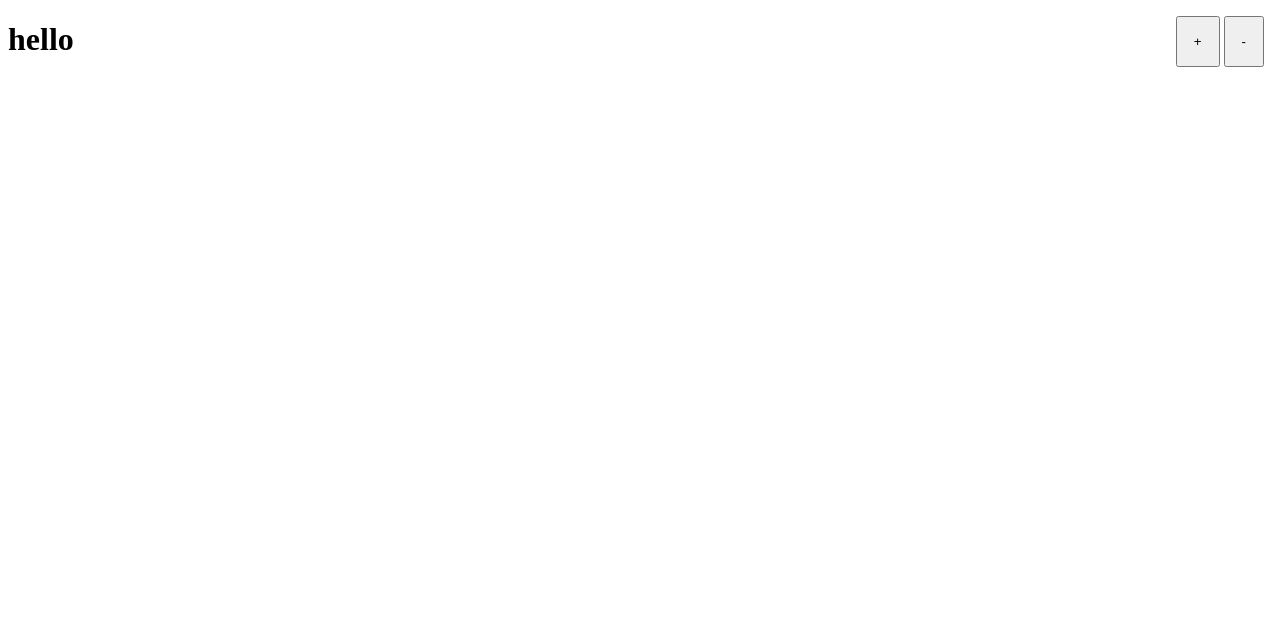
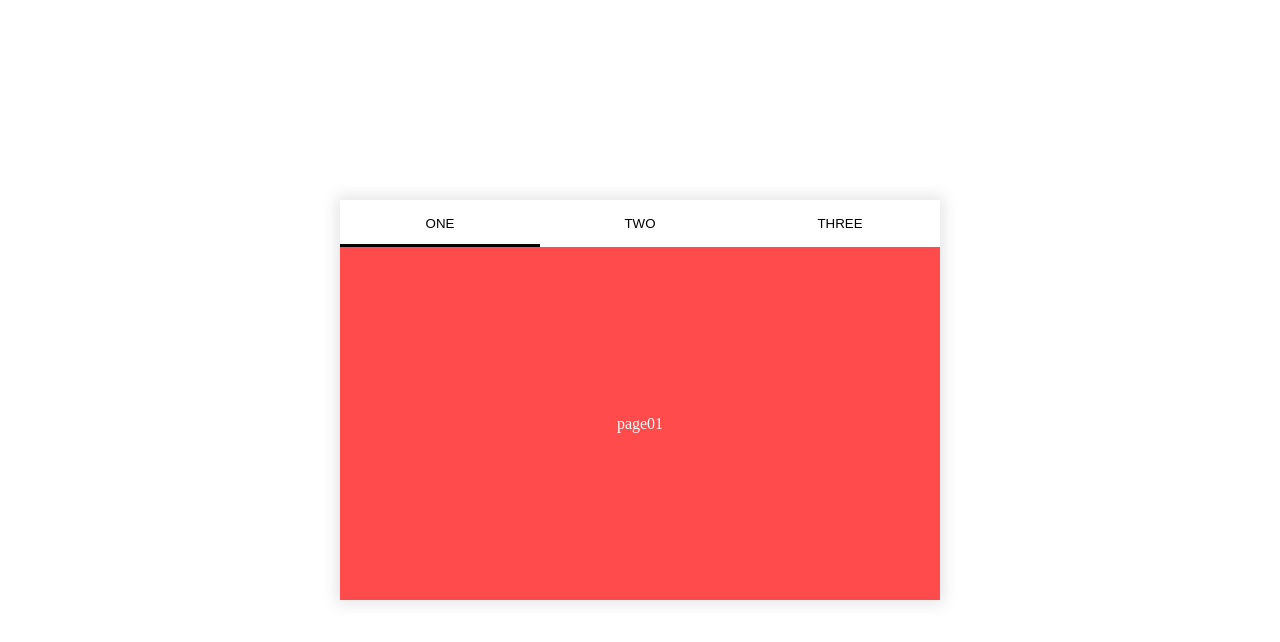
Before and after one commit to M-Moong/special_class, a plain HTML site: page advanced/client/index.html in a window 1280 px wide. Drawn offline with Linux system fonts and the light colour scheme.

Commit message:
(중급반) 재귀함수, 동적 렌더링 스터디

```diff
--- /dev/null
+++ b/advanced/client/css/reset.css
@@ -0,0 +1,48 @@
+/* http://meyerweb.com/eric/tools/css/reset/
+   v2.0 | 20110126
+   License: none (public domain)
+*/
+
+html, body, div, span, applet, object, iframe,
+h1, h2, h3, h4, h5, h6, p, blockquote, pre,
+a, abbr, acronym, address, big, cite, code,
+del, dfn, em, img, ins, kbd, q, s, samp,
+small, strike, strong, sub, sup, tt, var,
+b, u, i, center,
+dl, dt, dd, ol, ul, li,
+fieldset, form, label, legend,
+table, caption, tbody, tfoot, thead, tr, th, td,
+article, aside, canvas, details, embed,
+figure, figcaption, footer, header, hgroup,
+menu, nav, output, ruby, section, summary,
+time, mark, audio, video {
+    margin: 0;
+    padding: 0;
+    border: 0;
+    font-size: 100%;
+    font: inherit;
+    vertical-align: baseline;
+}
+/* HTML5 display-role reset for older browsers */
+article, aside, details, figcaption, figure,
+footer, header, hgroup, menu, nav, section {
+    display: block;
+}
+body {
+    line-height: 1;
+}
+ol, ul {
+    list-style: none;
+}
+blockquote, q {
+    quotes: none;
+}
+blockquote:before, blockquote:after,
+q:before, q:after {
+    content: '';
+    content: none;
+}
+table {
+    border-collapse: collapse;
+    border-spacing: 0;
+}
--- a/advanced/client/css/style.css
+++ b/advanced/client/css/style.css
@@ -1,12 +1,89 @@
 
 
-.container {
-	position: fixed;
-	right: 1rem;
-	top: 1rem;
+
+
+
+.container{
+  width: 600px;
+  height: 400px;
+  position: absolute;
+  left: 50%;
+  top: 50%;
+  transform: translate(-50%,-50%);
+  display:flex;
+  flex-direction: column;
+  box-shadow: 0px 0px 14px 4px rgba(0,0,0,0.1);
+  /* border: 1px solid black; */
+  box-sizing: border-box;
+  overflow: hidden;
 }
 
-button {
-	padding: 1rem;
-	cursor: pointer;
+
+
+.nav > ul{
+  display:flex;
+  position: relative;
 }
+
+
+.nav > ul::after{
+  content: '';
+  height: 0.2rem;
+  width: 33.33333%;
+  background-color:black;
+  position: absolute;
+  left:0;
+  bottom: 0;
+  transition: 0.24s;
+
+}
+
+
+.nav.tab1 > ul::after{transform: translateX(0)}
+.nav.tab2 > ul::after{transform: translateX(100%)}
+.nav.tab3 > ul::after{transform: translateX(200%)}
+
+
+
+.nav > ul > li{
+  flex: 1;
+
+}
+
+.nav > ul > li button{
+  padding: 1rem;
+  width: 100%;
+  text-transform: uppercase;
+  background: transparent;
+  border: none;
+  cursor: pointer;
+  transition: all .5s;
+}
+
+
+.nav > ul > li button:hover{
+  transform: translate(-2px,-2px);
+  box-shadow: 4px 4px 8px 2px rgba(0,0,0,0.1);
+}
+
+
+
+.contents{
+  width: 300%;
+  display:flex;
+  flex: 1;
+  transition: all .5s;
+}
+
+
+.contents .section{
+  flex: 1;
+  color: white;
+  display: flex;
+  justify-content: center;
+  align-items: center;
+}
+
+.section:nth-child(1){ background:rgb(255, 75, 75)}
+.section:nth-child(2){ background: dodgerblue}
+.section:nth-child(3){ background: hotpink}
--- a/advanced/client/index.html
+++ b/advanced/client/index.html
@@ -1,23 +1,44 @@
 <!DOCTYPE html>
-<html lang="ko">
+<html lang="ko-KR">
+
 <head>
 	<meta charset="UTF-8" />
 	<meta name="viewport" content="width=device-width, initial-scale=1.0" />
+
+	<link rel="stylesheet" href="./css/reset.css" />
+	<link rel="stylesheet" href="./css/style.css" />
+	<script src="./js/2-2.js" defer></script>
 	<title>advanced javascript</title>
-	<link rel="stylesheet" href="./css/style.css" />
-	<script src="./js/1-1.js" defer></script>
 </head>
+
 <body>
 
+
 	<div class="container">
-		<button class="plus">+</button>
-		<button class="minus">-</button>
+		<nav class="nav">
+			<ul>
+				<li class="nav_item" data-tab-index="1">
+					<button type="button">one</button>
+				</li>
+				<li class="nav_item" data-tab-index="2">
+					<button type="button">two</button>
+				</li>
+				<li class="nav_item" data-tab-index="3">
+					<button type="button">three</button>
+				</li>
+			</ul>
+		</nav>
+		<div class="contents">
+			<!-- <div class="section">PAGE01</div>
+      <div class="section">PAGE02</div>
+      <div class="section">PAGE03</div> -->
+		</div>
 	</div>
 
 
-	<h1 class="heading">hello</h1>
 
 
 
 </body>
+
 </html>
--- /dev/null
+++ b/advanced/client/js/2-2.js
@@ -0,0 +1,67 @@
+//  TWO 버튼을 클릭하면 PAGE02 나올 수 있도록.
+
+const pages = ["page01", "page02", "page03"];
+
+const nav = document.querySelector(".nav");
+const [one, two, three] = nav.querySelectorAll(".nav li");
+const contents = document.querySelector(".contents");
+
+// 동적 랜더링
+
+const createDIV = (data, className) => {
+  if (!Array.isArray(data)) {
+    let template = `
+      <div class="${className}">${data}</div>
+    `;
+    return template;
+  }
+
+  return data.map(
+    (item) => /* html */ `<div class="${className}">${item}</div>`
+  );
+};
+
+const render = (node, data) => {
+  node.insertAdjacentHTML("beforeend", data);
+};
+
+const div = createDIV(pages, "section");
+
+div.forEach((item) => render(contents, item));
+
+// 1. 태그를 생성  create
+// 2. 생성된 태그를 가지고 뿌려줘야함 render
+
+const handleTab = (e) => {
+  let target = e.currentTarget;
+  let tabIndex = target.dataset.tabIndex;
+
+  for (let i = 0; i < 3; i++) {
+    nav.classList.remove(`tab${i + 1}`);
+  }
+
+  nav.classList.add(`tab${tabIndex}`);
+  contents.style.transform = `translateX(-${33.333 * (tabIndex - 1)}%)`;
+};
+
+one.addEventListener("click", handleTab);
+two.addEventListener("click", handleTab);
+three.addEventListener("click", handleTab);
+
+// navList.forEach((item,index)=>{
+//   item.addEventListener('click',()=>{
+
+//     // for(let i = 0; i < 3;  i++){
+//     //   nav.classList.remove(`tab${i}`);
+//     // }
+
+//     nav.classList.add(`tab${index}`)
+//     contents.style.transform = `translateX(-${33.333 * index}%)`;
+//   });
+// })
+
+// nav.addEventListener('click',(e)=>{
+//   console.log( e.target.closest('li') );
+// })
+
+// event delegation
```
Also changed, not shown: advanced/client/js/2-1.js (added, +178 -0 lines), basic/index.html (+1 -1 lines).
